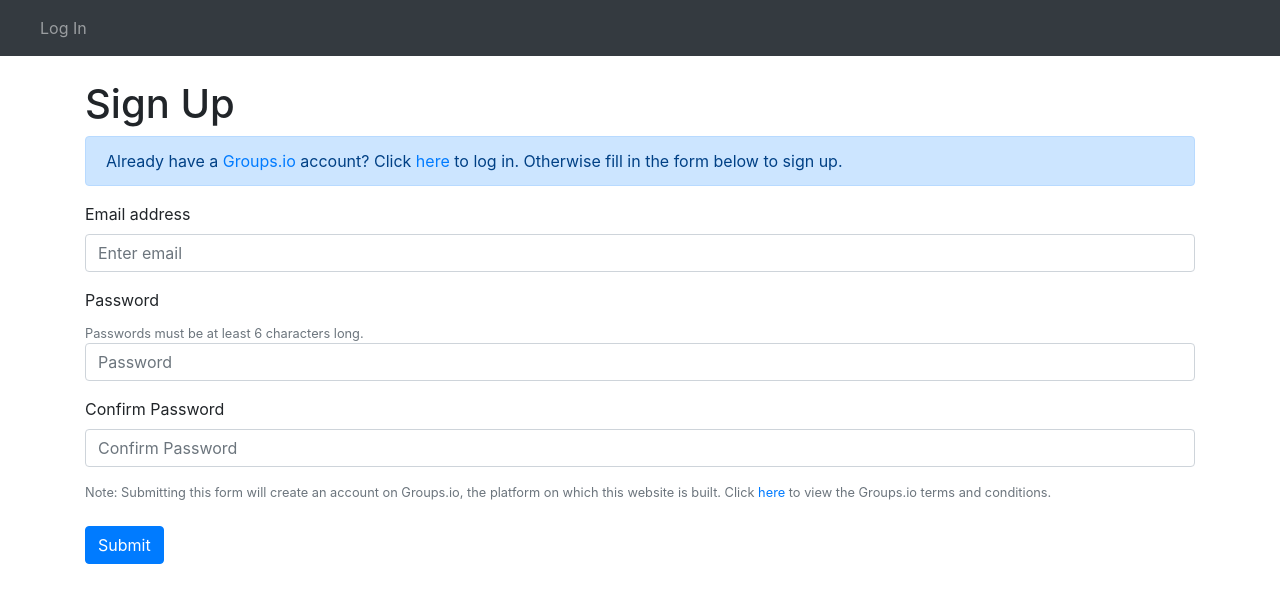
After one commit to mdorn/flask-groupsio, a Flask app: page /signup in a window 1280 px wide. The commit adds this page. Shown: the top 603 px of the page. Run offline with Flask 2, Linux system fonts and the light colour scheme; parts of the project's set-up code (start-up, migrations or seed data) failed here and were passed over; some libraries are stand-ins or nearby versions.

Commit message:
Customize signup/confirmation

```diff
--- a/flask_groupsio/app.py
+++ b/flask_groupsio/app.py
@@ -1,11 +1,7 @@
 # -*- coding: utf-8 -*-
-from flask import Flask, render_template, request, session, flash
+from flask import Flask, render_template
 
 from flask_talisman import Talisman
-from flask_wtf import FlaskForm
-from wtforms import StringField, SubmitField, BooleanField, PasswordField
-from wtforms.validators import DataRequired, Length
-
 
 app = Flask(__name__)
 
--- a/flask_groupsio/forms.py
+++ b/flask_groupsio/forms.py
@@ -1,7 +1,8 @@
 from flask_wtf import FlaskForm
 from wtforms import StringField, SubmitField, BooleanField, PasswordField
-from wtforms.validators import DataRequired, Length
+from wtforms.validators import DataRequired, Length, Email, EqualTo, AnyOf
 
+from .app import app
 
 class LoginForm(FlaskForm):
     username = StringField('Username', validators=[DataRequired(), Length(1, 100)])
@@ -13,3 +14,24 @@ class LoginForm(FlaskForm):
 class ProfileForm(FlaskForm):
     display_name = StringField('Display name', validators=[DataRequired(), Length(1, 100)])
     submit = SubmitField()
+
+
+class SignupForm(FlaskForm):
+    email = StringField('Email', validators=[Email(), DataRequired(), Length(1, 100)])
+    password = PasswordField('Password', validators=[
+        DataRequired(),
+        Length(6, 150),
+        EqualTo('confirm_password', message='Passwords must match')
+    ])
+    confirm_password = PasswordField('Confirm Password', validators=[DataRequired(), Length(6, 150)])
+    # invite_code = StringField('Invite code', validators=[DataRequired(), Length(1, 100)])
+    submit = SubmitField()
+
+
+class ConfirmForm(FlaskForm):
+    app.config['GROUP_INVITE_CODE']
+    invite_code = StringField('Invite code', validators=[
+        DataRequired(),
+        Length(1, 100),
+        AnyOf([app.config['GROUP_INVITE_CODE'], app.config['GROUP_INVITE_CODE'].lower()])
+    ])
--- a/flask_groupsio/templates/base.html
+++ b/flask_groupsio/templates/base.html
@@ -89,7 +89,7 @@
         {% with messages = get_flashed_messages(with_categories=true) %}
             {% for category, message in messages %}
 <div class="alert alert-{{ "primary" if category == "message" else category }}" role="alert">
-  {{ message }}
+  {{ message|safe }}
 </div>
             {% endfor %}
         {% endwith %}
--- a/flask_groupsio/templates/login.html
+++ b/flask_groupsio/templates/login.html
@@ -5,8 +5,8 @@
 <form action="" method="POST">
   <div class="form-group">
     <label for="exampleInputEmail1">Email address</label>
-    {{ form.username(class_="form-control", id="username", placeholder="Enter email") }}
-    <small id="emailHelp" class="form-text text-muted">We'll never share your email with anyone else.</small>
+    {{ form.username(class_="form-control", id="username", placeholder="Enter email", value=username) }}
+    <!-- <small id="emailHelp" class="form-text text-muted">We'll never share your email with anyone else.</small> -->
   </div>
   <div class="form-group">
     {{ form.password(class_="form-control", id="password", placeholder="Password", type="password") }}
--- /dev/null
+++ b/flask_groupsio/templates/signup.html
@@ -0,0 +1,27 @@
+{% extends 'base.html' %}
+
+{% block content %}
+<h1>Sign Up</h1>
+<div class="alert alert-primary" role="alert">
+Already have a <a href="https://groups.io/" target="_NEW">Groups.io</a> account? Click <a href="/login">here</a> to log in. Otherwise fill in the form below to sign up.
+</div>
+<form action="" method="POST">
+  <div class="form-group">
+    <label for="email">Email address</label>
+    {{ form.email(class_="form-control", id="email", placeholder="Enter email") }}
+    <!-- <small id="emailHelp" class="form-text text-muted">We'll never share your email with anyone else.</small> -->
+  </div>
+  <div class="form-group">
+    <label for="password">Password</label>
+    <small id="emailHelp" class="form-text text-muted">Passwords must be at least 6 characters long.</small>
+    {{ form.password(class_="form-control", id="password", placeholder="Password", type="password") }}
+  </div>
+  <div class="form-group">
+    <label for="password">Confirm Password</label>
+    {{ form.confirm_password(class_="form-control", id="confirm_password", placeholder="Confirm Password", type="password") }}
+  </div>
+  {{ form.csrf_token }}
+  <small id="emailHelp" class="form-text text-muted">Note: Submitting this form will create an account on Groups.io, the platform on which this website is built. Click <a href="https://groups.io/static/tos" target="_NEW">here</a> to view the Groups.io terms and conditions.</small><br />
+  <button type="submit" class="btn btn-primary">Submit</button>
+</form>
+{% endblock %}
--- a/flask_groupsio/views.py
+++ b/flask_groupsio/views.py
@@ -11,25 +11,31 @@ from werkzeug.exceptions import Unauthorized
 
 from .app import app
 from . import filters
-from .forms import LoginForm, ProfileForm
+from .forms import LoginForm, ProfileForm, SignupForm, ConfirmForm
 from .models import Message, File, Event, Member
-
+from .util import groupsio_admin_api_query, confirm_subscription
+from .decorators import authorize
 
 @app.route('/', methods=['GET', 'POST'])
 def index():
+    form = None
+    if session.get('unconfirmed'):
+        form = ConfirmForm()
     req = requests.get(app.config['HOME_CONTENT_URL'], timeout=2)
     items = json.loads(req.text)
     # print(items)
     return render_template(
         'index.html',
         html=app.config['HOME_HTML'],
-        carousel_items=items
+        carousel_items=items,
+        form=form
     )
 
 
 @app.route('/login', methods=['GET', 'POST'])
-def login_form():
+def login():
     form = LoginForm()
+    username = ''
     if request.method == 'POST':
         if form.validate():
             params = {
@@ -38,16 +44,22 @@ def login_form():
             }
             req = requests.post('https://groups.io/api/v1/login', data=params)
             if req.status_code != 200:
-                flash('Login failed.')
+                flash('Login failed.', 'danger')
             else:
+                obj = req.json()
                 resp = redirect(url_for('index'))
+                if obj['user']['status'] != 'user_status_confirmed':
+                    flash('Please check your inbox and confirm your Groups.io account before logging in.', 'warning')
+                    return resp
+                if not confirm_subscription(obj):
+                    session['unconfirmed'] = True
                 cookies = dict(zip(req.cookies.keys(), req.cookies.values()))
                 for key in cookies.keys():
                     resp.set_cookie(key, cookies[key])
-                session['username'] = req.json()['user']['email']
-                session['full_name'] = req.json()['user']['full_name']
-                session['csrf'] = req.json()['user']['csrf_token']
-                flash('Welcome {}!'.format(req.json()['user']['email']))
+                session['username'] = obj['user']['email']
+                session['full_name'] = obj['user']['full_name']
+                session['csrf'] = obj['user']['csrf_token']
+                flash('Welcome {}!'.format(obj['user']['email']))
                 if not session['full_name']:
                     flash(
                         'You have not yet set your display name. Please click on your email address in the upper right.',
@@ -55,8 +67,10 @@ def login_form():
                     )
                 return resp
         else:
-            flash('Invalid form data.')
-    resp = render_template('login.html', form=form)
+            flash('Invalid form data.', 'danger')
+    else:
+        username = request.args.get('email', '')
+    resp = render_template('login.html', form=form, username=username)
     return resp
 
 
@@ -66,7 +80,67 @@ def subscribe():
     return resp
 
 
+@app.route('/signup', methods=['GET', 'POST'])
+def signup():
+    form = SignupForm()
+    if request.method == 'POST':
+        if form.validate():
+            data = {
+                'email': form.email.data,
+                'password': form.password.data,
+            }
+            result = groupsio_admin_api_query('https://groups.io/api/v1/registeruser', data=data)
+            if 'user' in result:
+                flash('Success! Please check your inbox for a confirmation email. After confirming your Groups.io account, you may login here.', 'success')
+                return redirect(url_for('login', email=form.email.data))
+            elif 'object' in result and result['object'] == 'error' and result['extra'] == 'email exists':
+                flash('It appears you already have an account on Groups.io. Please login.', 'warning')
+                return redirect(url_for('login', email=form.email.data))
+        else:
+            # import pdb;pdb.set_trace()
+            messages = []
+            for key in form.errors.keys():
+                messages.append('<li>{}: {}</li>'.format(form[key].label.text, form.errors[key][0]))
+            err_msg = '<p>There was a problem submitting your form:</p><ul>{}</ul>'.format(''.join(messages))
+            flash(err_msg, 'danger')
+    resp = render_template('signup.html', form=form)
+    return resp
+
+
+@app.route('/confirm', methods=['POST'])
+def confirm():
+    form = ConfirmForm()
+    if form.validate():
+        data = {
+            'group_id': app.config['PARENT_GROUP_ID'],
+            'subgroupids': app.config['GROUP_ID'],
+            'emails': session['username'],
+        }
+        result = groupsio_admin_api_query('https://groups.io/api/v1/directadd', data=data)
+        print(result)
+        if 'object' in result and result['object'] == 'direct_add_results' and result['total_emails'] == 1:
+            # NOTE: Groups.io will misreport an error if the user already belongs to parent group, so
+            #   don't check for error
+            # {'object': 'direct_add_results', 'total_emails': 1, 'errors': None, 'added_members': [
+            session['unconfirmed'] = False
+            flash('Success! You may now use the site. You will also receive a confirmation email that you have been added to the {} group on Groups.io.'.format(app.config['GROUP_NAME']))
+        else:
+            # TODO: logging/notification of errors
+            flash('A problem occurred confirming your subscription.', 'danger')
+    else:
+        flash('Invalid invite code.', 'danger')
+    return redirect(url_for('index'))
+
+
+@app.route('/logout', methods=['GET', 'POST'])
+def logout():
+    session.clear()
+    resp = redirect(url_for('index'))
+    return resp
+
+
 @app.route('/profile', methods=['GET', 'POST'])
+@authorize
 def profile():
     form = ProfileForm(display_name=session.get('full_name', ''))
     if request.method == 'POST':
@@ -84,19 +158,13 @@ def profile():
                 flash('Profile updated!')
                 return resp
         else:
-            flash('Invalid form data.')
+            flash('Invalid form data.', 'warning')
     resp = render_template('profile.html', form=form)
     return resp
 
 
-@app.route('/logout', methods=['GET', 'POST'])
-def logout():
-    session.clear()
-    resp = redirect(url_for('index'))
-    return resp
-
-
 @app.route('/messages', methods=('GET',))
+@authorize
 def messages():
     # import pdb;pdb.set_trace()
     item = Message()
@@ -108,6 +176,7 @@ def messages():
 
 @app.route('/files', methods=('GET',), defaults={'path': None})
 @app.route('/files/<path>', methods=('GET',))
+@authorize
 def files(path):
     item = File()
     if path:
@@ -118,6 +187,7 @@ def files(path):
 
 
 @app.route('/calendar', methods=('GET',))
+@authorize
 def calendar():
     item = Event()
     events = item.all()
@@ -138,6 +208,7 @@ def calendar():
 
 
 @app.route('/feeds', methods=('GET',))
+@authorize
 def feeds():
     req = requests.get(app.config['FEED_URL'], timeout=2)
     items = json.loads(req.text)
@@ -150,6 +221,7 @@ def feeds():
 
 
 @app.route('/directory', methods=('GET',))
+@authorize
 def directory():
     if session.get('username', None) == app.config['SHARED_ACCOUNT']:
         raise Unauthorized()
```
Also changed, not shown: flask_groupsio/config.py (+11 -6 lines), flask_groupsio/decorators.py (added, +14 -0 lines), flask_groupsio/templates/index.html (+8 -1 lines), flask_groupsio/templates/partials/confirm.html (added, +13 -0 lines), flask_groupsio/util.py (+25 -0 lines), 1 other file.
